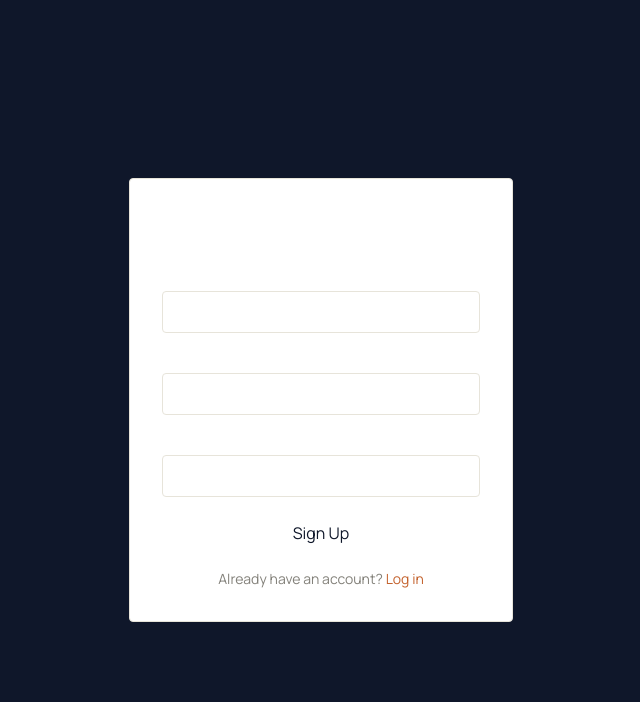
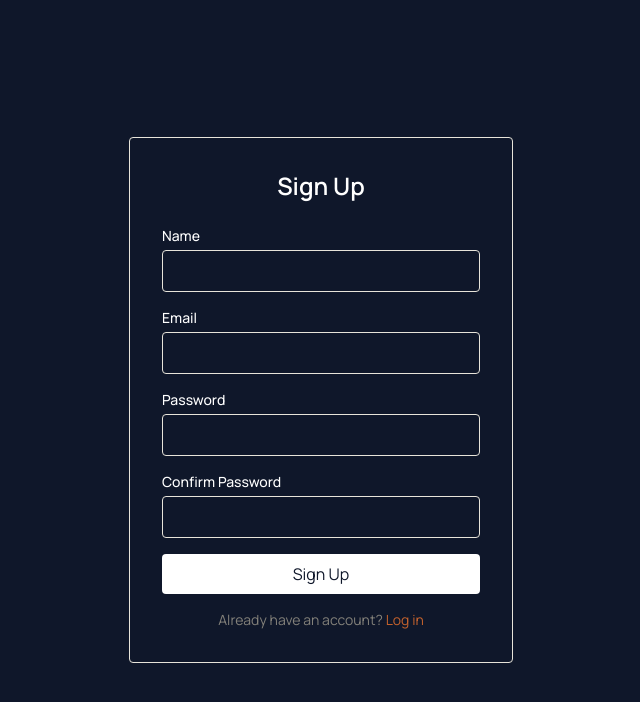
Before and after one commit to KipletingEdwin/AI-Smart-Task-Optimizer, a React (Vite) app: page /signup in a window 1280 px wide. Shown: the top 702 px of the page, without its empty margins (319-959 px from the left). Built offline with nearby package versions, Linux system fonts and the light colour scheme.

Commit message:
add a name to login/signup credentials

```diff
--- a/src/api/authApi.js
+++ b/src/api/authApi.js
@@ -1,9 +1,9 @@
 
 import axiosInstance from './axiosInstance';
 
-export const signup = async (email, password, passwordConfirmation) => {
+export const signup = async (email, password, passwordConfirmation, name) => {
   const response = await axiosInstance.post('/auth/signup', {
-    user: { email, password, password_confirmation: passwordConfirmation },
+    user: { email, password, password_confirmation: passwordConfirmation, name },
   });
   return response.data;
 };
--- a/src/context/AuthContext.jsx
+++ b/src/context/AuthContext.jsx
@@ -1,7 +1,7 @@
 
 import { createContext, useContext, useState, useEffect } from "react";
 import { login as apiLogin, signup as apiSignup } from "../api/authApi";
-import { authState } from '../api/axiosInstance';
+import { authState } from "../api/axiosInstance";
 
 const AuthContext = createContext(null);
 
@@ -26,8 +26,8 @@ export function AuthProvider({ children }) {
     return data;
   };
 
-  const signup = async (email, password, passwordConfirmation) => {
-    const data = await apiSignup(email, password, passwordConfirmation);
+  const signup = async (email, password, passwordConfirmation, name) => {
+    const data = await apiSignup(email, password, passwordConfirmation, name);
     localStorage.setItem("authToken", data.token);
     localStorage.setItem("authUser", JSON.stringify(data.user));
     setUser(data.user);
--- a/src/pages/DashboardPage.jsx
+++ b/src/pages/DashboardPage.jsx
@@ -22,7 +22,7 @@ function DashboardPage() {
         <div className=" mx-auto py-5 flex items-center justify-between">
           <button className='flex items-center justify-center gap-1'><Sparkles className='w-4 h-4'/>Task Optimizer</button>
           <div className="flex items-center gap-4 text-sm">
-            <span>{user?.email}</span>
+            <span>{user?.name}</span>
             <button onClick={handleLogout} className="hover:text-ember cursor-pointer flex items-center gap-1 border px-2 py-1 rounded-xl ">
               Logout
               <LogOut size={16} />
--- a/src/pages/SignupPage.jsx
+++ b/src/pages/SignupPage.jsx
@@ -4,8 +4,8 @@ import { Link, useNavigate } from "react-router";
 import { useAuth } from "../context/AuthContext";
 import Spinner from "../components/ui/Spinner";
 
-
 function SignupPage() {
+  const [name, setName] = useState("");
   const [email, setEmail] = useState("");
   const [password, setPassword] = useState("");
   const [passwordConfirmation, setPasswordConfirmation] = useState("");
@@ -20,7 +20,7 @@ function SignupPage() {
     setLoading(true);
 
     try {
-      await signup(email, password, passwordConfirmation);
+      await signup(email, password, passwordConfirmation, name);
       navigate("/dashboard");
     } catch (err) {
       const errors = err.response?.data?.errors;
@@ -35,7 +35,7 @@ function SignupPage() {
 
   return (
     <div className="min-h-screen flex items-center justify-center bg-paper">
-      <div className="w-full max-w-sm bg-white p-8 rounded-sm border border-line">
+      <div className="w-full max-w-sm p-8 rounded-sm border border-line">
         <h1 className="text-2xl font-semibold mb-6 text-center">Sign Up</h1>
 
         {error && (
@@ -46,6 +46,16 @@ function SignupPage() {
 
         <form onSubmit={handleSubmit} className="space-y-4">
           <fieldset disabled={loading} className="space-y-4">
+            <div>
+              <label className="block text-sm font-medium mb-1">Name</label>
+              <input
+                type="text"
+                value={name}
+                onChange={(e) => setName(e.target.value)}
+                required
+                className="w-full px-3 py-2 border border-line rounded-sm focus:outline-none focus:ring-2 focus:ring-ember disabled:opacity-50"
+              />
+            </div>
             <div>
               <label className="block text-sm font-medium mb-1">Email</label>
               <input
```
